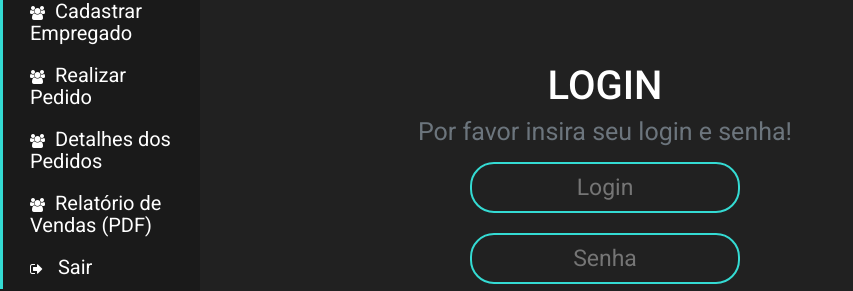
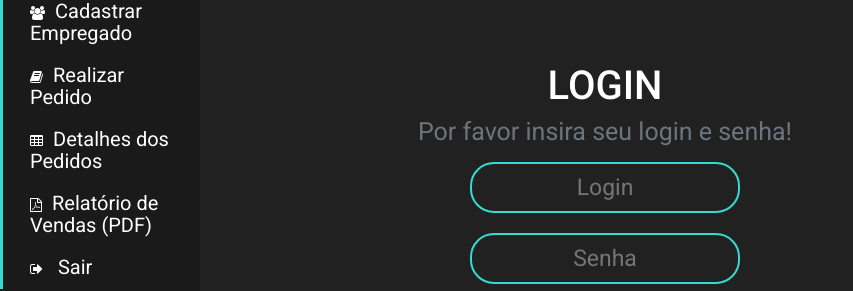
Before and after one commit to edmarssouzap/GoodFoodCast, an Angular app in the folder GoodFoodApp/: page / in a window 1280 px wide. Shown: the part 156-447 px from the top of the page, without its empty margins (0-853 px from the left). Built offline with nearby package versions, Linux system fonts and the light colour scheme.

Commit message:
Alterado Icons

```diff
--- a/GoodFoodApp/src/app/app.component.html
+++ b/GoodFoodApp/src/app/app.component.html
@@ -37,20 +37,20 @@
 
           <li>
             <a routerLink="pedido" routerLinkActive="active">
-              <i class="fa fa-users" aria-hidden="true"></i><span>Realizar Pedido</span>
+              <i class="fa fa-book" aria-hidden="true"></i><span>Realizar Pedido</span>
             </a>
           </li>
 
           <li>
             <a routerLink="pedidos" routerLinkActive="active">
-              <i class="fa fa-users" aria-hidden="true"></i><span>Detalhes dos Pedidos</span>
+              <i class="fa fa-table" aria-hidden="true"></i><span>Detalhes dos Pedidos</span>
             </a>
           </li>
 
           <!--Implementar se houver tempo-->
           <li>
             <a routerLink="pedidos" routerLinkActive="active">
-              <i class="fa fa-users" aria-hidden="true"></i><span>Relatório de Vendas (PDF)</span>
+              <i class="fa fa-file-pdf-o" aria-hidden="true"></i><span>Relatório de Vendas (PDF)</span>
             </a>
           </li>
 
```
